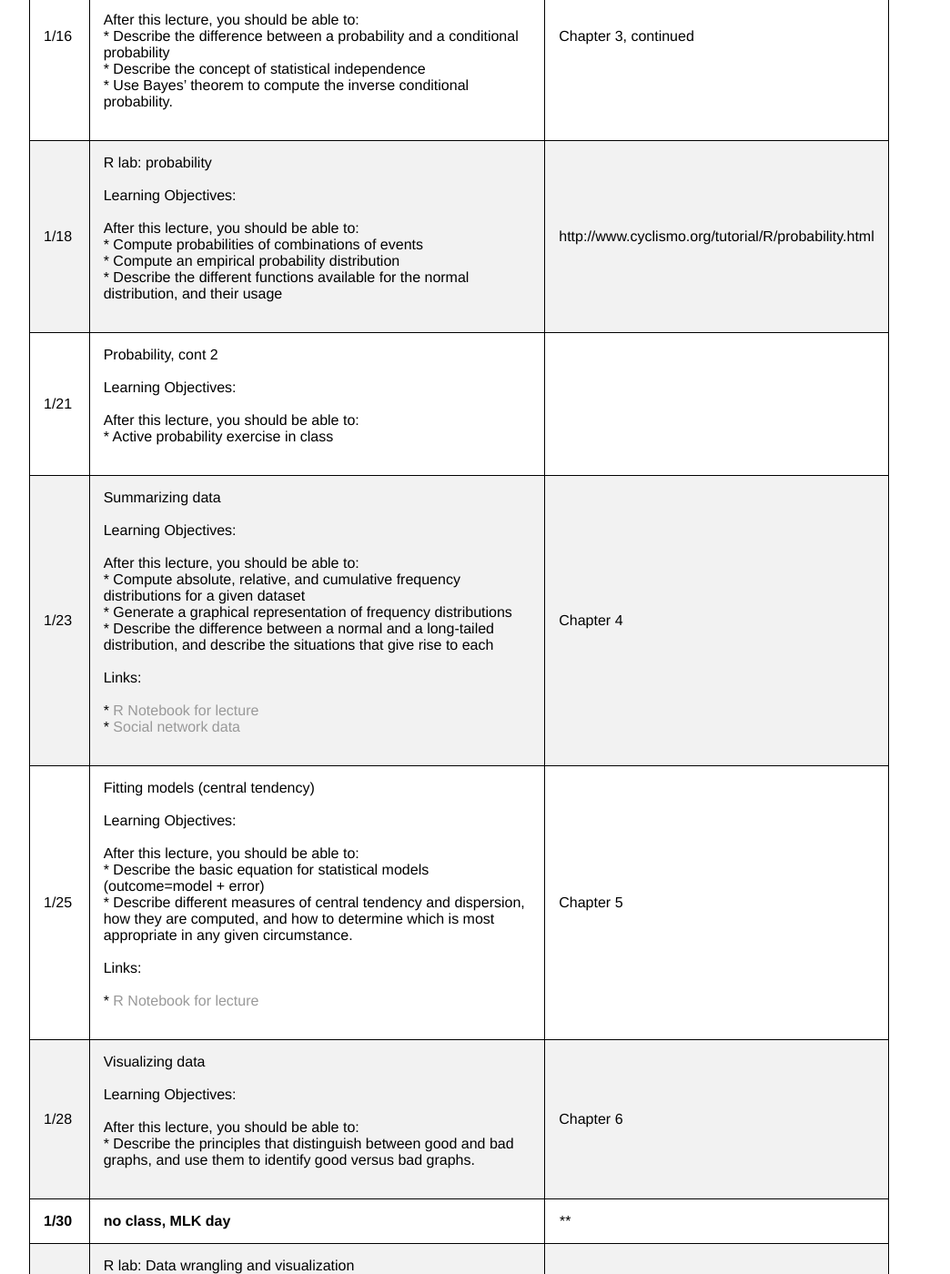
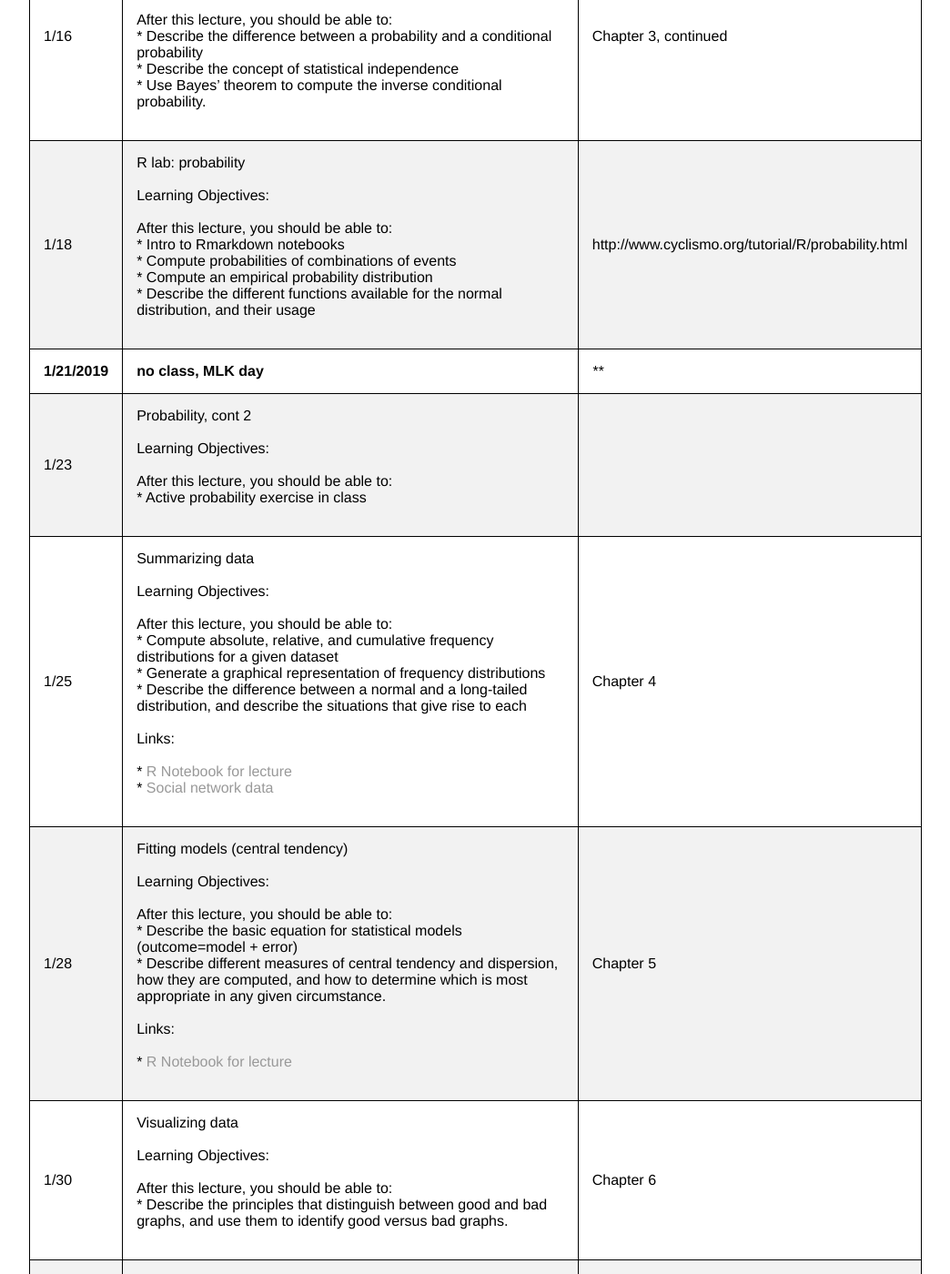
Before and after one commit to stats60/stats60.github.io, a Jekyll site: the page built from full_syllabus/index.md, in a window 1280 px wide and 1400 px high, scrolled down 4362 px. Shown: the whole window at 91% size, without its empty margins (160-1204 px from the left). Built offline with Jekyll 4.4.1, drawn with Linux system fonts in a browser that asks for light colours; our own code applies the rules of GitHub Pages for plain Markdown files; some of the changed text lies outside the part shown.

Commit message:
autoupdate

```diff
--- a/full_syllabus/index.md
+++ b/full_syllabus/index.md
@@ -113,12 +113,12 @@ Students who may need an academic accommodation based on the impact of a disabil
 | 1/11|R Lab: Basics<br><br>Learning Objectives:<br><br>After this lecture, you should be able to:<br>* Interact with an RMarkdown notebook in RStudio<br>* Describe the difference between a variable and a function<br>* Create a vector, matrix, or data frame and access its elements<br>* Load a data file into a data frame and plots its contents<br><br>Links:<br><br>* For additional practice with R, check out the free courses provided by [Datacamp](http://www.datacamp.com).  In particular, their [Introduction to R](https://www.datacamp.com/courses/free-introduction-to-r) provides a nice basic overview of working in R.<br><br>|Install RStudio ([instructions](https://psych10.github.io/sessions/03/))<br>Complete Intro to basics section of DataCamp Introduction to R (https://campus.datacamp.com/courses/free-introduction-to-r)|
 | 1/14|Probability<br><br>Learning Objectives:<br><br>After this lecture, you should be able to:<br>* Describe the sample space for a selected random experiment.<br>* Compute relative frequency and empirical probability for a given set of events<br>* Compute probabilities of single events, complementary events, and the unions and intersections of collections of events.<br>* Describe the law of large numbers.<br><br>Links:<br><br>* [R notebook for lecture](https://rawgit.com/psych10/psych10/master/notebooks/Session09-Probability1/Session09-Probability1.html)<br><br>|Chapter 3|
 | 1/16|Probability, cont.<br><br>Learning Objectives:<br><br>After this lecture, you should be able to:<br>* Describe the difference between a probability and a conditional probability<br>* Describe the concept of statistical independence<br>* Use Bayes’ theorem to compute the inverse conditional probability.<br><br>|Chapter 3, continued|
-| 1/18|R lab: probability<br><br>Learning Objectives:<br><br>After this lecture, you should be able to:<br>* Compute probabilities of combinations of events<br>* Compute an empirical probability distribution<br>* Describe the different functions available for the normal distribution, and their usage<br><br>|http://www.cyclismo.org/tutorial/R/probability.html|
-| 1/21|Probability, cont 2<br><br>Learning Objectives:<br><br>After this lecture, you should be able to:<br>* Active probability exercise in class<br><br>||
-| 1/23|Summarizing data<br><br>Learning Objectives:<br><br>After this lecture, you should be able to:<br>* Compute absolute, relative, and cumulative frequency distributions for a given dataset<br>* Generate a graphical representation of frequency distributions<br>* Describe the difference between a normal and a long-tailed distribution, and describe the situations that give rise to each<br><br>Links:<br><br>* [R Notebook for lecture](https://rawgit.com/psych10/psych10/master/notebooks/Session04-SummarizingData/Session04-SummarizingData.html)<br>* [Social network data](https://snap.stanford.edu/data/egonets-Facebook.html)<br><br>|Chapter 4|
-| 1/25|Fitting models (central tendency)<br><br>Learning Objectives:<br><br>After this lecture, you should be able to:<br>* Describe the basic equation for statistical models (outcome=model + error)<br>* Describe different measures of central tendency and dispersion, how they are computed, and how to determine which is most appropriate in any given circumstance.<br><br>Links:<br><br>* [R Notebook for lecture](https://rawgit.com/psych10/psych10/master/notebooks/Session05-FittingModels/Session05-FittingModels.html)<br><br>|Chapter 5|
-| 1/28|Visualizing data<br><br>Learning Objectives:<br><br>After this lecture, you should be able to:<br>* Describe the principles that distinguish between good and bad graphs, and use them to identify good versus bad graphs.<br><br>|Chapter 6|
-| **1/30**|**no class, MLK day**|****|
+| 1/18|R lab: probability<br><br>Learning Objectives:<br><br>After this lecture, you should be able to:<br>* Intro to Rmarkdown notebooks<br>* Compute probabilities of combinations of events<br>* Compute an empirical probability distribution<br>* Describe the different functions available for the normal distribution, and their usage<br><br>|http://www.cyclismo.org/tutorial/R/probability.html|
+| **1/21/2019**|**no class, MLK day**|****|
+| 1/23|Probability, cont 2<br><br>Learning Objectives:<br><br>After this lecture, you should be able to:<br>* Active probability exercise in class<br><br>||
+| 1/25|Summarizing data<br><br>Learning Objectives:<br><br>After this lecture, you should be able to:<br>* Compute absolute, relative, and cumulative frequency distributions for a given dataset<br>* Generate a graphical representation of frequency distributions<br>* Describe the difference between a normal and a long-tailed distribution, and describe the situations that give rise to each<br><br>Links:<br><br>* [R Notebook for lecture](https://rawgit.com/psych10/psych10/master/notebooks/Session04-SummarizingData/Session04-SummarizingData.html)<br>* [Social network data](https://snap.stanford.edu/data/egonets-Facebook.html)<br><br>|Chapter 4|
+| 1/28|Fitting models (central tendency)<br><br>Learning Objectives:<br><br>After this lecture, you should be able to:<br>* Describe the basic equation for statistical models (outcome=model + error)<br>* Describe different measures of central tendency and dispersion, how they are computed, and how to determine which is most appropriate in any given circumstance.<br><br>Links:<br><br>* [R Notebook for lecture](https://rawgit.com/psych10/psych10/master/notebooks/Session05-FittingModels/Session05-FittingModels.html)<br><br>|Chapter 5|
+| 1/30|Visualizing data<br><br>Learning Objectives:<br><br>After this lecture, you should be able to:<br>* Describe the principles that distinguish between good and bad graphs, and use them to identify good versus bad graphs.<br><br>|Chapter 6|
 | 2/1|R lab: Data wrangling and visualization<br><br>Learning Objectives:<br><br>After this lecture, you should be able to:<br>* Describe the concept of tidy data<br>* Load a data file and prepare it for analysis<br>* Plot summary graphs using ggplot<br><br>|Introduction and Section 2.1 of https://garrettgman.github.io/tidying/<br>Sections 3.1-3.6 of http://r4ds.had.co.nz/data-visualisation.html|
 | 2/4|Sampling<br><br>Learning Objectives:<br><br>After this lecture, you should be able to:<br>* Distinguish between a population and a sample, and between population parameters and statistics<br>* Describe the concepts of sampling error and sampling distribution<br>* Describe how the Central Limit Theorem determines the nature of the sampling distribution of the mean<br><br>Links:<br><br>* [R notebook for lecture](https://rawgit.com/psych10/psych10/master/notebooks/Session12-Sampling/Session12-Sampling.html)<br><br>|Chapter 7|
 | 2/6|Resampling and simulation<br><br>Learning Objectives:<br><br>After this lecture, you should be able to:<br>* Describe the statistical concept of a random number<br>* Describe the concept of Monte Carlo simulation<br>* Describe the concept of the bootstrap and use it to estimate the sampling distribution of a statistic<br><br>Links:<br><br>* [R notebook for lecture](https://rawgit.com/psych10/psych10/master/notebooks/Session13-Resampling/Session13-Resampling.html)<br><br>|Chapter 8<br>Watch video: https://www.youtube.com/watch?v=tClZGWlRLoE|
```
Also changed, not shown: other parts of full_syllabus/index.md (+1 -1 lines), objectives/index.md (+1 -0 lines), syllabus/index.md (+6 -6 lines).
